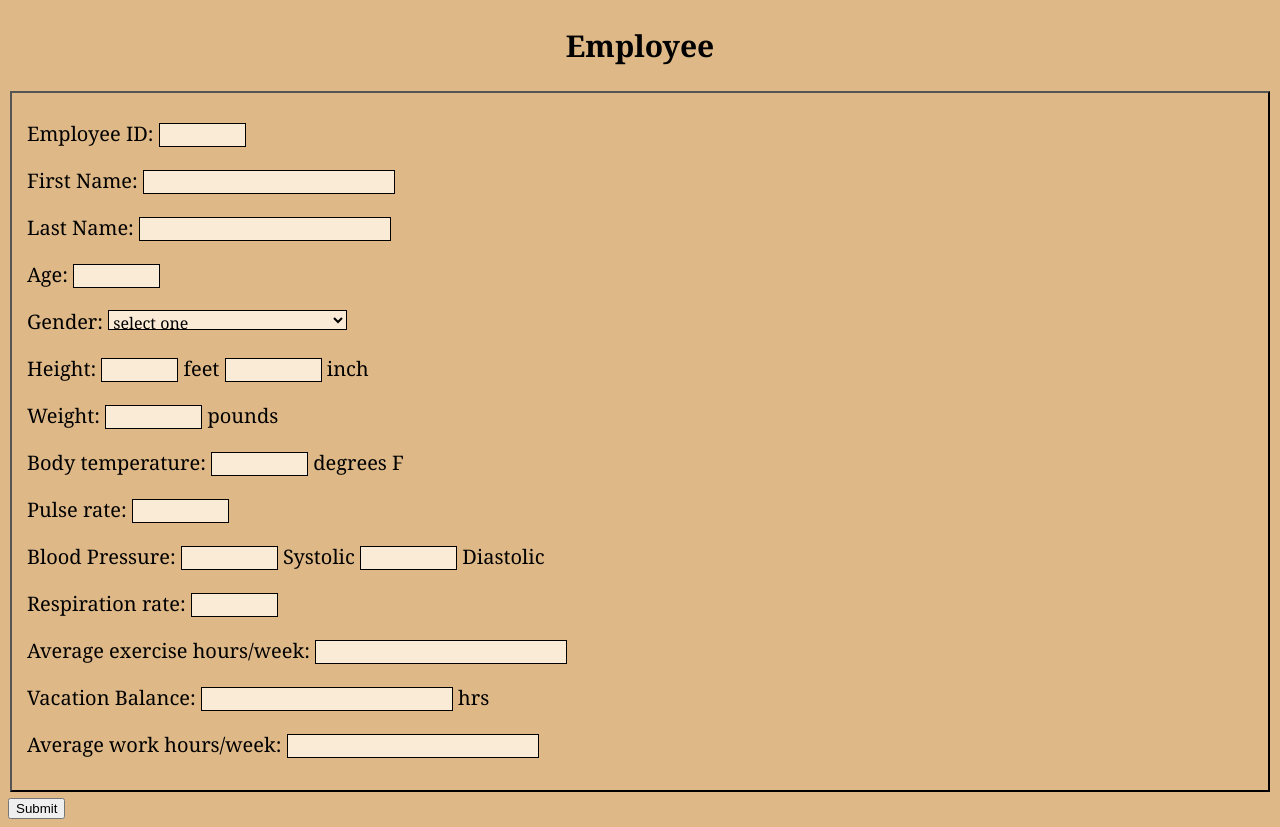
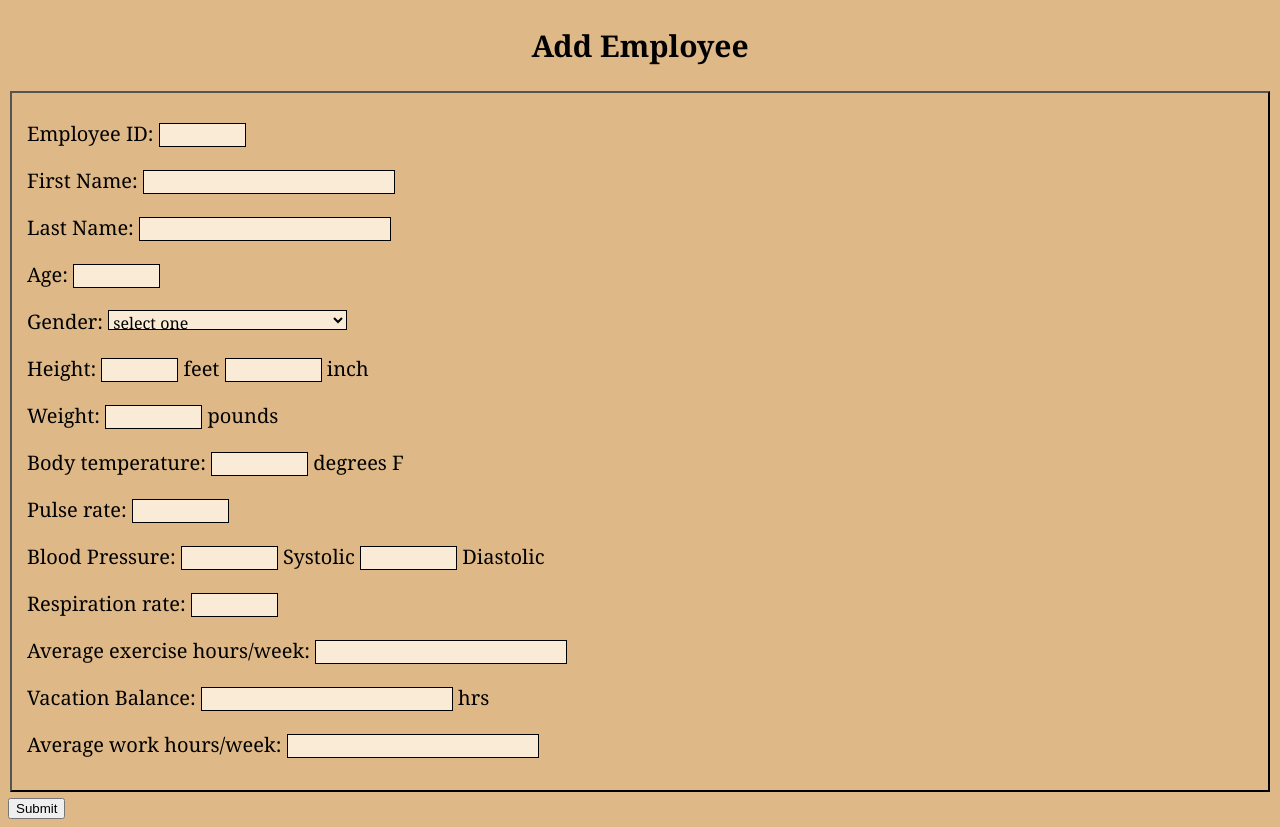
Before and after one commit to kdosa/CSC-179, a plain HTML site: page add_employee.html in a window 1280 px wide. Drawn offline with Linux system fonts and the light colour scheme.

Commit message:
Update add_employee.html

```diff
--- a/add_employee.html
+++ b/add_employee.html
@@ -8,7 +8,7 @@
     </head>
 
         <body>
-            <h2>Employee</h2>
+            <h2>Add Employee</h2>
                <form>
                 <fieldset>
                    <label for="id">Employee ID: <input type="number" id="id" required min="1" max="10"/></label>
```
